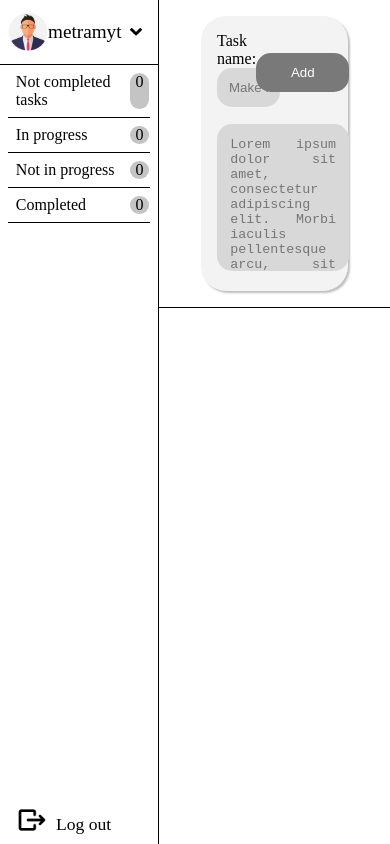
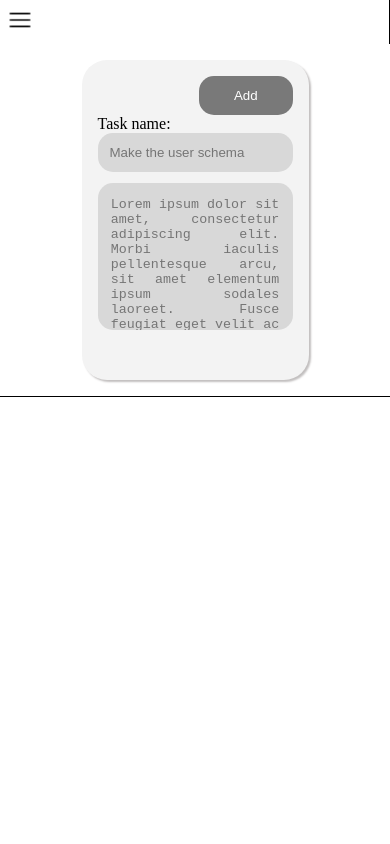
Before and after one commit to sahwel/task-tracker, a Vue app: page / in a window 390 px wide. Built offline with nearby package versions, Linux system fonts and the light colour scheme.

Commit message:
media querys

```diff
--- a/src/App.vue
+++ b/src/App.vue
@@ -91,8 +91,20 @@ html, body{
   height: 100vh;
 }
 
+
 .taskContainer{
   height: 100vh;
 }
 
+
+@media screen and (max-width: 992px) {
+  #app {
+ display: grid;
+  grid-template-columns: 1fr;
+ }
+ .SideBar{
+  height: auto;
+}
+
+}
 </style>
--- a/src/components/AddTask.vue
+++ b/src/components/AddTask.vue
@@ -94,6 +94,7 @@ textarea{ resize: none;
 
 
 input{
+    box-sizing: border-box;
     background: #D8D8D8;
     border: 0;
     border-radius:15px;
@@ -123,4 +124,17 @@ input{
     background: #797979;
     color: white;
 }
+
+
+@media screen and (max-width: 992px) {
+
+  .header{
+    display: grid;
+    grid-template-columns: 1fr;
+  }
+
+  .btn{
+    grid-row: 1;
+  }
+}
 </style>
--- a/src/components/NavComponent.vue
+++ b/src/components/NavComponent.vue
@@ -47,4 +47,11 @@ p{
     text-align: center;;
 }
 
+@media screen and (max-width: 1300px) {
+
+  .howMuch{
+      display: none;
+  }
+}
+
 </style>
--- a/src/components/SideBar.vue
+++ b/src/components/SideBar.vue
@@ -1,8 +1,11 @@
 <template>
     <div class="container">
-    <ProfileInNav class="profile" username="metramyt"/>
-    <Nav  @not-completed="$emit('not-completed')" @in-progress="$emit('in-progress')"  @not-in-progress="$emit('not-in-progress')"   @completed="$emit('completed')"  :key="navkey" :tasks="tasks" />
-    <Logout class="logout" />
+      <img class="hamburger" src="@/assets/hamburger-menu.png">
+      <div class="desktop">
+        <ProfileInNav class="profile" username="metramyt"/>
+        <Nav  @not-completed="$emit('not-completed')" @in-progress="$emit('in-progress')"  @not-in-progress="$emit('not-in-progress')"   @completed="$emit('completed')"  :key="navkey" :tasks="tasks" />
+        <Logout class="logout" />
+      </div>
     </div>
 </template>
 
@@ -31,10 +34,23 @@ export default {
 </script>
 
 <style scoped>
-
+.hamburger{
+  display: none;
+}
 
 .logout{
     position: absolute;
     bottom: 0px;
 }
+
+@media screen and (max-width: 992px) {
+  .hamburger{
+  display: inline;
+  width: 1.5em;
+  padding: 0.5em;
+  }
+  .desktop{
+    display: none;
+  }
+}
 </style>
--- a/src/components/Task.vue
+++ b/src/components/Task.vue
@@ -60,7 +60,7 @@ export default {
 .description{
     padding: 1em;
     grid-template-columns: 5fr 1fr;
-    grid-auto-rows: minmax(4em, 4em);
+    grid-auto-rows: minmax(4em, auto);
     grid-auto-columns: minmax(1fr, 3fr);
 }
 
@@ -86,4 +86,57 @@ export default {
   word-break: break-all;
 }
 
+
+@media screen and (max-width: 992px) {
+    .header{
+    grid-template-columns: 1fr;
+    border-bottom: 1px solid black;
+    }
+
+    .header > h3:first-child{
+        word-wrap: break-word;
+        word-break: break-all;
+    }
+
+    .header > h3{
+        margin: 0.5em;
+    }
+
+    .description{
+    grid-template-columns: 1fr;
+    grid-auto-rows: minmax(4em, auto);
+    grid-auto-columns: minmax(1fr, 3fr);
+    }
+
+    .icons > img {
+        padding: 0 0 1em 0;
+    }
+
+    .icons > img:last-child {
+        padding: 1em;
+        width: 1.5em;
+    }
+
+    .d-text{
+        padding: 0.5em;
+    }
+}
+
+@media screen and (max-width: 1100px) {
+
+    .header{
+    grid-template-columns: 1fr;
+    border-bottom: 1px solid black;
+    }
+
+    .header > h3:first-child{
+        word-wrap: break-word;
+        word-break: break-all;
+    }
+
+    .header > h3{
+        margin: 0.5em;
+
+  }
+}
 </style>
```
Also changed, not shown: src/assets/hamburger-menu.png (added).
